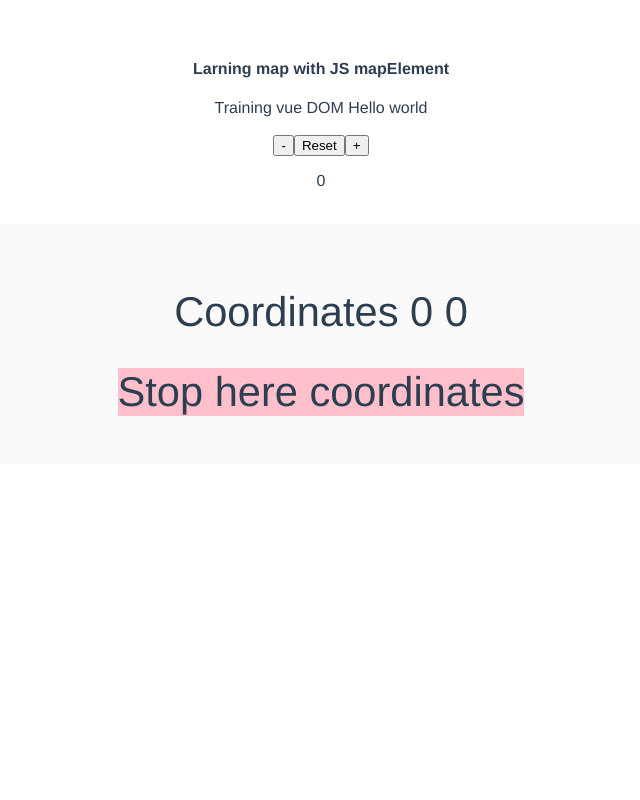
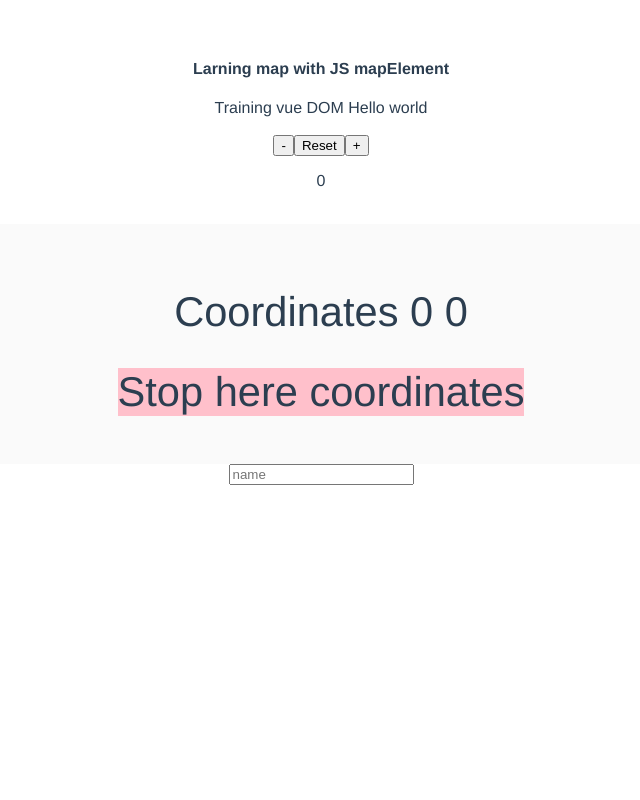
Before and after one commit to camilometaute/learning-js, a Vue app: page / in a window 1280 px wide. Shown: the top 800 px of the page, without its empty margins (319-959 px from the left). Built offline with nearby package versions, Linux system fonts and the light colour scheme.

Commit message:
creating v-model with an input

```diff
--- a/src/components/TraningJsDom.vue
+++ b/src/components/TraningJsDom.vue
@@ -19,6 +19,8 @@
         Stop here coordinates</span>
         <!-- listening keyboard events -->
     </div>
+    <input type="text" name="" placeholder="name" v-model="name">
+    <p>{{name}}</p>
   </div>
 </template>
 
@@ -27,6 +29,7 @@ export default {
   name: 'VueDom',
   data: function() {
     return {
+      name: '',
       hello: 'Hello world',
       link: 'http://google.com',
       counter: 0,
```
